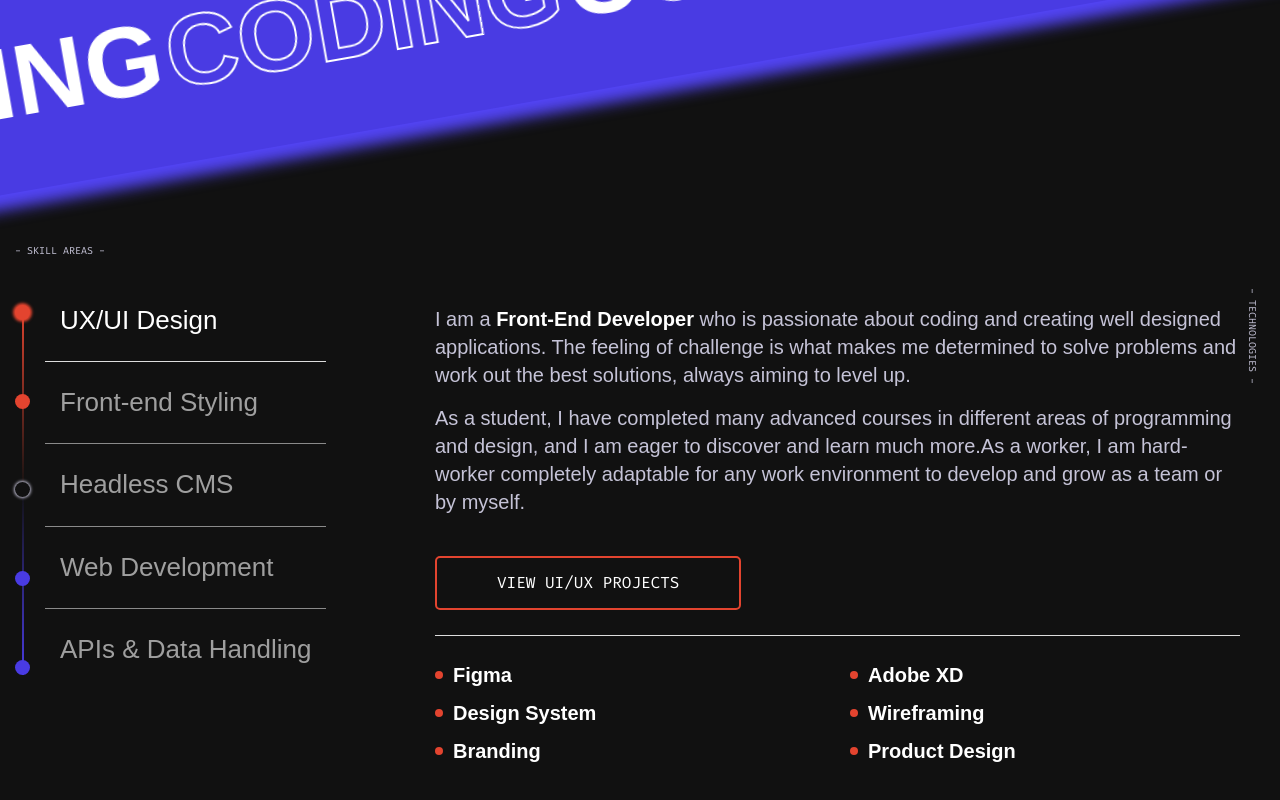
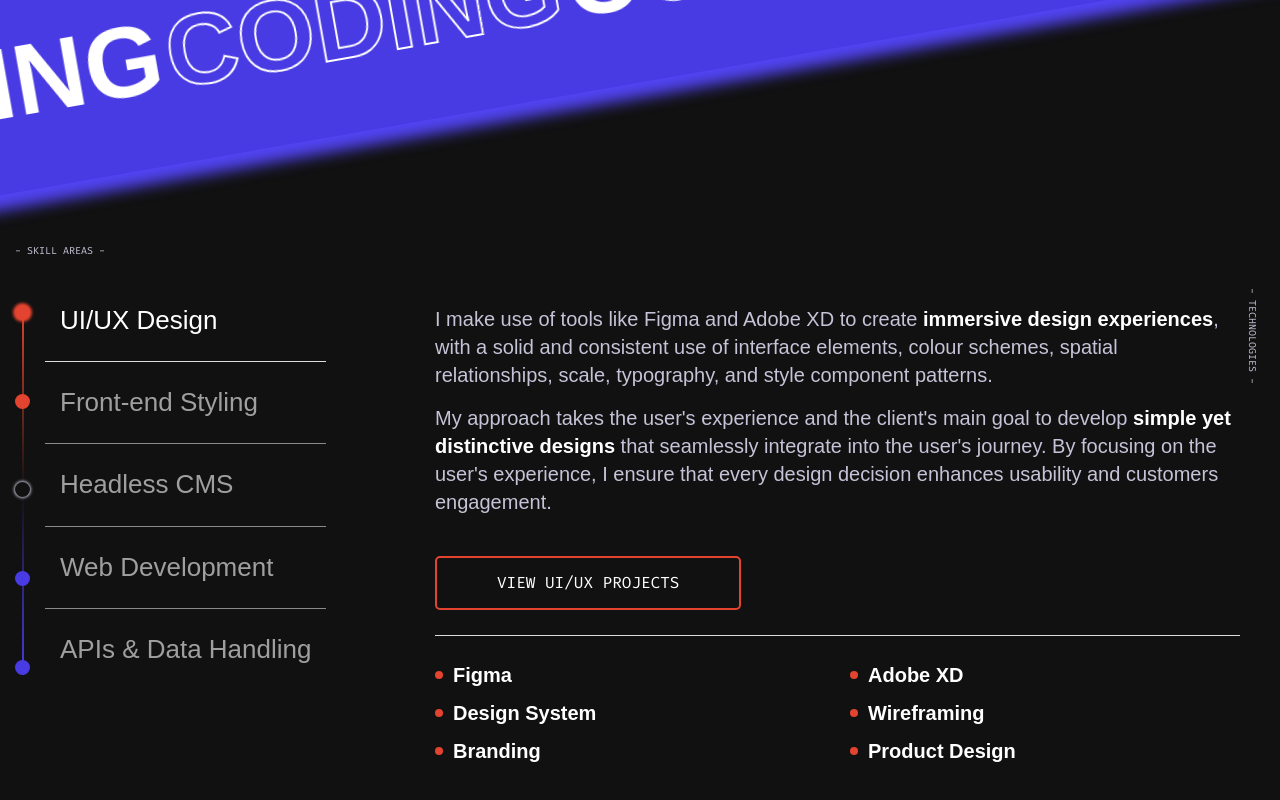
Before and after one commit to andremendonca03/Portfolio-2.0, a Next.js app: page / in a window 1280 px wide. Shown: the part 1458-2258 px from the top of the page. Built offline with nearby package versions, Linux system fonts and the light colour scheme; a web font is replaced by a local one.

Commit message:
🏗️ Chore: Homepage Content finalised

```diff
--- a/src/components/about/About.tsx
+++ b/src/components/about/About.tsx
@@ -25,10 +25,10 @@ const About = () => {
           <p className="mb-3">
             I am a passionate
             <strong className="text-r-text font-bold"> Front-End Developer </strong>
-            with over 4 years of hands-on experience in crafting engaging digital experiences. Throughout my career, I&apos;ve honed my expertise in addressing complex problems and delivering effective solutions, always focused on staying up-to-date with the latest technologies and best practices.
+            with over 4 years of hands-on experience in building engaging digital solutions. Throughout my career, I&apos;ve strived to address complex problems and deliver effective outcomes, always aiming to stay up-to-date with the latest technologies and industry best practices.
           </p>
           <p className="mb-3">
-            With a solid foundation built on years of practical experience and advanced coursework, <strong className="text-r-text font-bold">I excel in challenging environments</strong> where each obstacle presents an opportunity for growth. I&apos;m excited to continue pushing the boundaries of development, always striving to create captivating applications with a seamless user experience.
+            With a solid foundation built on years of practical experience and advanced coursework, <strong className="text-r-text font-bold">I excel in challenging environments</strong> where each obstacle represents an opportunity for growth. I&apos;m eager to continue pushing the boundaries of development and exploring emerging tools to provide a seamless user experience.
           </p>
         </div>
 
@@ -39,10 +39,10 @@ const About = () => {
           <p className="mb-3">
             I am a creative
             <strong className="text-r-text font-bold"> UI/UX Designer </strong>
-            who is eager to continue pushing the boundaries of design innovation, creating bold experiences that also drive tangible results for businesses, working closely with clients to craft brands that sell.
+            who creates bold experiences that also drive tangible results for businesses, working closely with clients to craft brands that sell.
           </p>
           <p className="mb-3">
-            While my primary focus lies in front-end development, my background in design provides me with a comprehensive understanding of the technical aspects of implementation. This dual expertise allows me to bridge the gap between design and development seamlessly, resulting in cohesive and impactful digital solutions.
+            Primarely focusing in Front-end development, my background in design provides me with a comprehensive understanding of the technical aspects and implementation. This dual expertise allows me to <strong className="text-r-text font-bold">bridge the gap between design and development</strong> seamlessly, resulting in consistent and impactful digital products.
           </p>
         </div>
       </div>
--- a/src/components/skillAreas/ContentTabs.tsx
+++ b/src/components/skillAreas/ContentTabs.tsx
@@ -18,9 +18,9 @@ const ContentTabs = ({
           <div
             key={index}
             className={cn(
-              `col-start-1 row-start-1 mr-4 translate-y-4 invisible opacity-0`,
+              `col-start-1 row-start-1 mr-4 max-h-0 translate-y-4 invisible opacity-0`,
               {
-                "translate-y-0 visible opacity-100 transition duration-300":
+                "max-h-full translate-y-0 visible opacity-100 transition duration-300":
                   activeTab === index,
               }
             )}
--- a/src/content/skillAreas.json
+++ b/src/content/skillAreas.json
@@ -1,8 +1,8 @@
 {
   "skillAreas": [
     {
-      "title": "UX/UI Design",
-      "copy": "<p>I am a <strong>Front-End Developer</strong> who is passionate about coding and creating well designed applications. The feeling of challenge is what makes me determined to solve problems and work out the best solutions, always aiming to level up.</p> <p>As a student, I have completed many advanced courses in different areas of programming and design, and I am eager to discover and learn much more.As a worker, I am hard-worker completely adaptable for any work environment to develop and grow as a team or by myself.</p>",
+      "title": "UI/UX Design",
+      "copy": "<p>I make use of tools like Figma and Adobe XD to create <strong>immersive design experiences</strong>, with a solid and consistent use of interface elements, colour schemes, spatial relationships, scale, typography, and style component patterns.</p><p>My approach takes the user's experience and the client's main goal to develop <strong>simple yet distinctive designs</strong> that seamlessly integrate into the user's journey. By focusing on the user's experience, I ensure that every design decision enhances usability and customers engagement.</p>",
       "link": {
         "url": "/projects/?type=design",
         "title": "View UI/UX Projects"
@@ -12,27 +12,27 @@
     },
     {
       "title": "Front-end Styling",
-      "copy": "<p>I am a <strong>Front-End Developer</strong> who is passionate about coding and creating well designed applications. The feeling of challenge is what makes me determined to solve problems and work out the best solutions, always aiming to level up.</p> <p>As a student, I have completed many advanced courses in different areas of programming and design, and I am eager to discover and learn much more.As a worker, I am hard-worker completely adaptable for any work environment to develop and grow as a team or by myself.</p>",
+      "copy": "<p>In an open sea of Front-end styling solutions, my stack relies on Tailwind CSS for majority of the projects, along with a <strong>variety of UI libraries</strong> such as Shadcn, Framer Motion, Radix UI and Aceternity.</p><p>Additionally using CSS pre-processors like SASS (SCSS) and LESS as well as CSS Modules for building <strong>more complex UI structures</strong> and leveraging nesting, mixins, code splitting and all other valuable techniques that come with them to design modern, variable and mobile-first experiences.</p>",
       "link": {
         "url": "/projects/?type=design",
-        "title": "View UI/UX Projects"
+        "title": "View Front-end Projects"
       },
-      "skills": ["Tailwind CSS", "Radix UI", "SASS & LESS", "CSS Modules", "Variable & Mobile First"],
+      "skills": ["Tailwind CSS", "Radix UI", "SASS & LESS", "CSS Modules", "Variable & Mobile First", "Bootstrap 5"],
       "color": "s"
     },
     {
       "title": "Headless CMS",
-      "copy": "<p>I am a <strong>Front-End Developer</strong> who is passionate about coding and creating well designed applications. The feeling of challenge is what makes me determined to solve problems and work out the best solutions, always aiming to level up.</p> <p>As a student, I have completed many advanced courses in different areas of programming and design, and I am eager to discover and learn much more.As a worker, I am hard-worker completely adaptable for any work environment to develop and grow as a team or by myself.</p>",
+      "copy": "<p>I have strong knowledge in building headless, API-first and Cloud-native softwares to deliver exceptional results with cutting-edge and future-proof technologies. Such tools allow me to deeply integrate UX and Systems, creating outstanding <strong>full-funnel applications</strong></p><p><strong>High expertise</strong> with some of the most popular CMSs out there like Sanity, Contentful and Payload (my favourite) powering blazingly fast, ultra-performant web applications backed by bold and efficient Content Management Systems.</p>",
       "link": {
-        "url": "/projects/?type=design",
-        "title": "View UI/UX Projects"
+        "url": "/projects/?type=dev",
+        "title": "View Headless Projects"
       },
-      "skills": ["Headless CMS Development", "Sanity & Payload", "Composable Content", "Wireframing", "Variable & Mobile First"],
+      "skills": ["Headless CMS Development", "Sanity & Payload", "Composable Content", "Contentful & WordPress", "API-first"],
       "color": "p"
     },
     {
       "title": "Web Development",
-      "copy": "<p>I am a <strong>Front-End Developer</strong> who is passionate about coding and creating well designed applications. The feeling of challenge is what makes me determined to solve problems and work out the best solutions, always aiming to level up.</p> <p>As a student, I have completed many advanced courses in different areas of programming and design, and I am eager to discover and learn much more.As a worker, I am hard-worker completely adaptable for any work environment to develop and grow as a team or by myself.</p>",
+      "copy": "<p>Excellent skills in employing JSX structure to build modern reactive applications, with advanced file structure, break down of modular components and a <strong>fully typed codebase with Typescript</strong> for enhanced maintainability. Leveraging native hooks, server actions, pre-rendering, streaming and caching to ensure dynamic and interactive user experiences.</p><p>Strong understanding of data types and DOM manipulation, efficiently handling events' callbacks and JS Promises. <strong>SEO-first development</strong> prioritising semantic tags and improving readability, accessibility and optimisation. With experience building custom or native WordPress and Shopify websites.</p>",
       "link": {
         "url": "/projects/?type=dev",
         "title": "View Web Dev Projects"
@@ -42,12 +42,12 @@
     },
     {
       "title": "APIs & Data Handling",
-      "copy": "<p>I am a <strong>Front-End Developer</strong> who is passionate about coding and creating well designed applications. The feeling of challenge is what makes me determined to solve problems and work out the best solutions, always aiming to level up.</p> <p>As a student, I have completed many advanced courses in different areas of programming and design, and I am eager to discover and learn much more.As a worker, I am hard-worker completely adaptable for any work environment to develop and grow as a team or by myself.</p>",
+      "copy": "<p>Advanced knowledge in creating, manipulating and consuming APIs for various use cases. <strong>Handling CRUD operations</strong> in RESTful and GraphQL endpoints as well as performing user authentication, login and securing private content.</p><p>Dynamically and programmatically modifying data and UI for optimal systems performance and updating/retrieving data from <strong>object-oriented databases</strong> such as MongoDB and Postgres.</p>",
       "link": {
-        "url": "/projects/?type=design",
-        "title": "View UI/UX Projects"
+        "url": "/projects/?type=dev",
+        "title": "View API Projects"
       },
-      "skills": ["Implementing & Manipulating APIs", "GraphQL", "HTTP Methods", "REST", "Authentication", "Firebase & Supabase"],
+      "skills": ["GraphQL & REST", "HTTP Methods", "Axios", "Authentication", "Firebase & Supabase", "Implementing & Manipulating APIs"],
       "color": "p"
     }
   ]
--- a/src/styles/globals.scss
+++ b/src/styles/globals.scss
@@ -136,24 +136,25 @@ html:root {
   }
 }
 
-/*
-body {
-  &::after {
+html.designMode body::after {
+  opacity: .7;
+}
+
+body::after {
   content: '';
   display: block;
-    width: 600px;
-    height: 600px;
+  width: 150px;
+  height: 150px;
   background: var(--color-root-accent-80);
   opacity: .5;
   border-radius: 50%;
-    box-shadow: 0 0 250px 100px var(color-root-accent-80);
+  box-shadow: 0 0 50px 20px var(color-root-accent-80);
   filter: blur(100px);
-    position: fixed;
-    top: 100px;
+  position: absolute;
+  top: 450px;
   right: 0;
   animation: pulse 5s alternate infinite;
 }
-}*/
 
 body.preventScroll {
   height: 100vh;
@@ -162,11 +163,12 @@ body.preventScroll {
 
 @keyframes pulse {
   50% {
-    filter: blur(50px);
-    box-shadow: 0 0 250px 0px var(color-root-accent-80);
+    filter: blur(80px);
+    //box-shadow: 0 0 250px 0px var(color-root-accent-80);
   }
   100% {
-    box-shadow: 0 0 250px 100px var(color-root-accent-80);
+    filter: blur(150px);
+    //box-shadow: 0 0 250px 100px var(color-root-accent-80);
   }
 }
 
@@ -185,6 +187,12 @@ body.preventScroll {
   html {
     font-size: 54.5%;
   }
+  body::after {
+    width: 300px;
+    height: 300px;
+    box-shadow: 0 0 150px 10px var(color-root-accent-80);
+    top: 300px;
+  }
 }
 
 @media only screen and (min-width: 768px) {
@@ -196,6 +204,12 @@ body.preventScroll {
 @media only screen and (min-width: 992px) {
   html {
     font-size: 60%;
+  }
+  body::after {
+    width: 400px;
+    height: 400px;
+    box-shadow: 0 0 250px 50px var(color-root-accent-80);
+    top: 200px;
   }
 }
 
```
Also changed, not shown: src/content/projectsShowcase.json (deleted, +0 -22 lines). Lines whose indentation alone changed are shown as unchanged.
